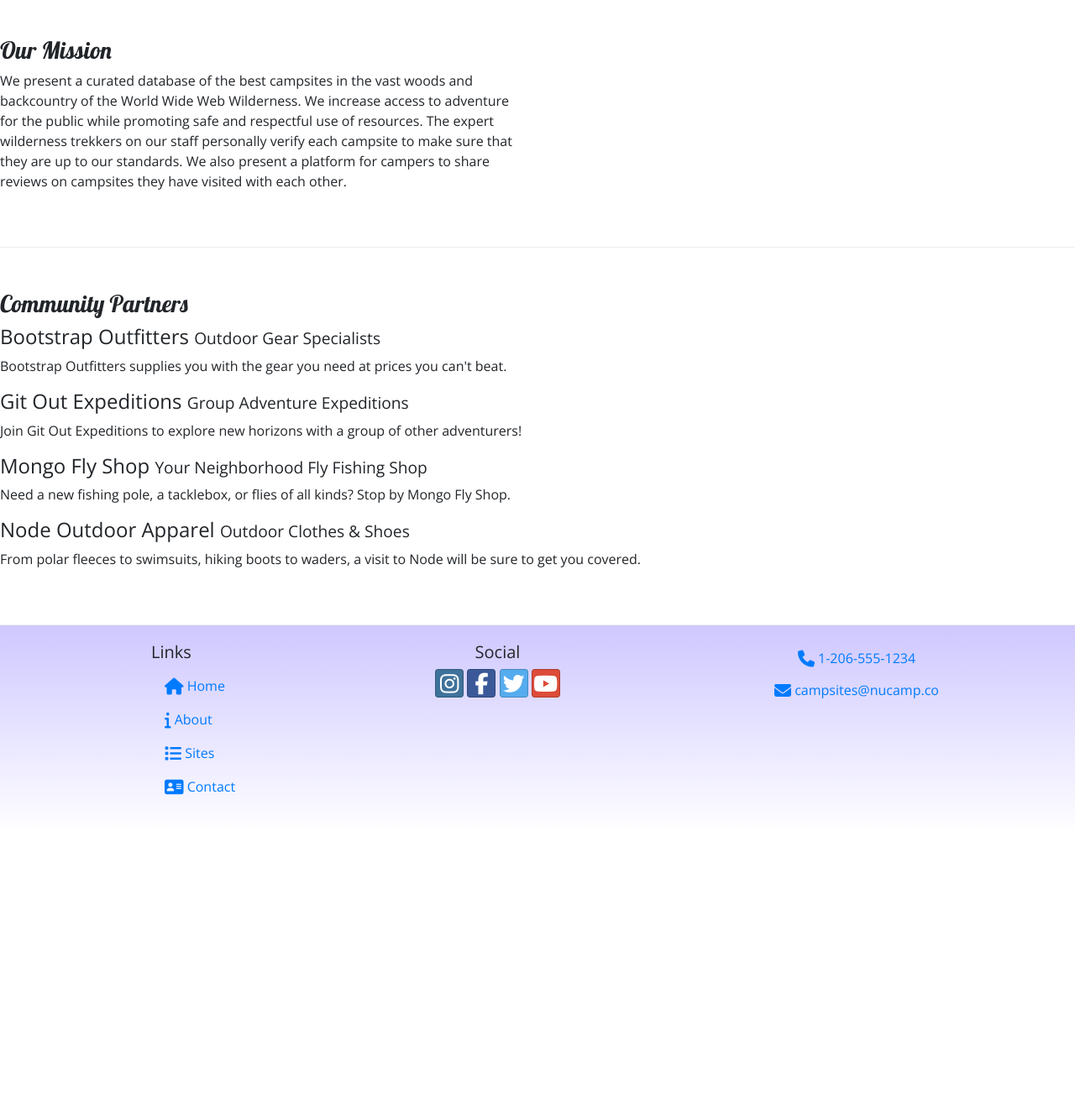
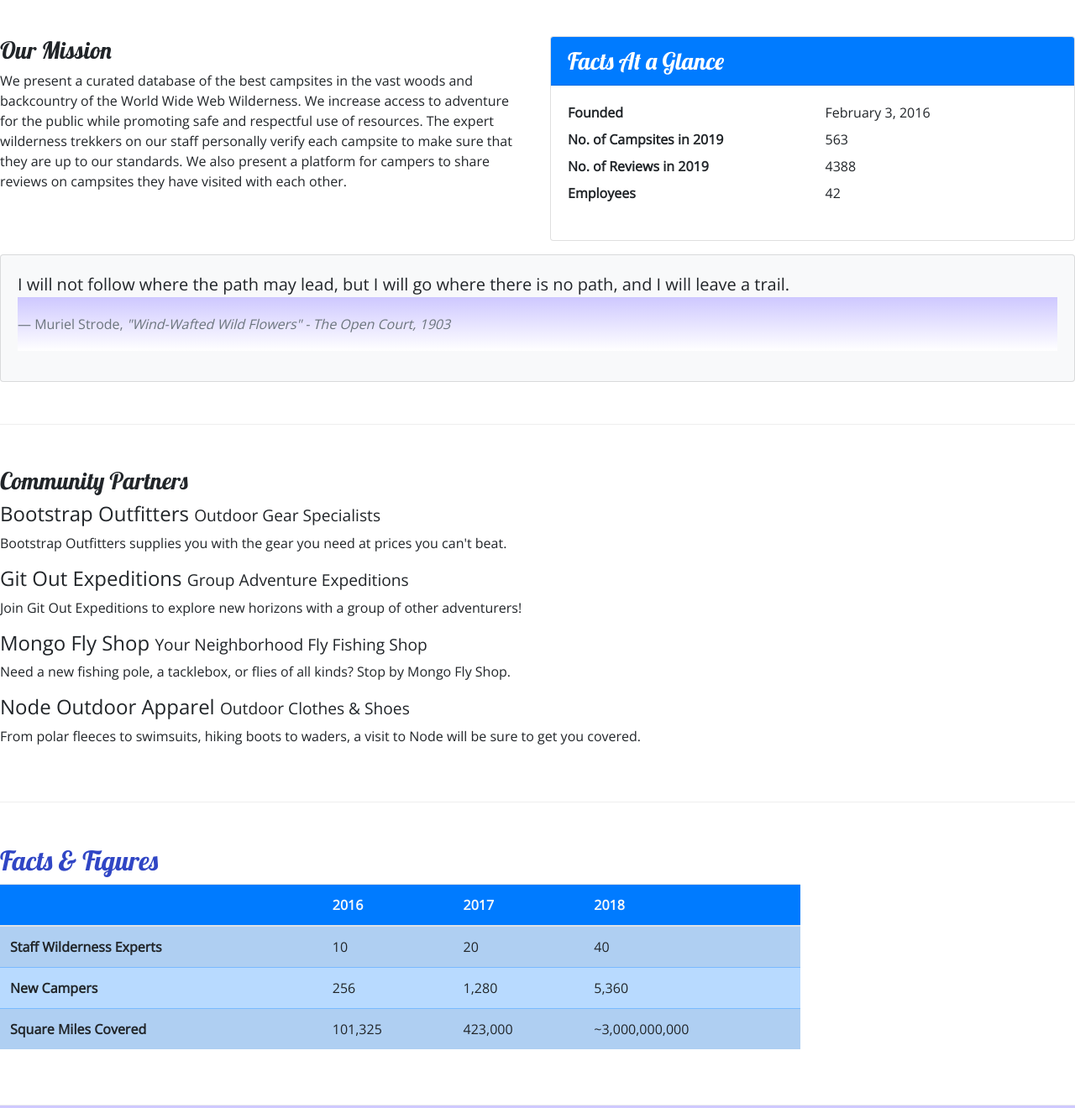
Before and after one commit to zootechdrum/nucampsite-1, a website: page aboutus.html in a window 1280 px wide. Shown: the part 280-1600 px from the top of the page at 84% size. Before the commit the page ends 1273 px from the top, so only its background shows below. Drawn offline with nearby package versions, Linux system fonts and the light colour scheme.

Commit message:
Tables and Cards

```diff
--- a/aboutus.html
+++ b/aboutus.html
@@ -38,15 +38,43 @@
         </div>
     </div>
 
-    <div>
-      <div class="row row-content">
-        <div class="col col-sm-6">
-          <h3>Our Mission</h3>
-            <p>We present a curated database of the best campsites in the vast woods and backcountry of the World Wide Web
-              Wilderness. We increase access to adventure for the public while promoting safe and respectful use of
-              resources. The expert wilderness trekkers on our staff personally verify each campsite to make sure that they
-              are up to our standards. We also present a platform for campers to share reviews on campsites they have
-              visited with each other.</p>
+    <div class="row row-content">
+      <div class="col-sm-6">
+        <h3>Our Mission</h3>
+        <p>We present a curated database of the best campsites in the vast woods and backcountry of the World Wide Web
+          Wilderness. We increase access to adventure for the public while promoting safe and respectful use of resources.
+          The expert wilderness trekkers on our staff personally verify each campsite to make sure that they are up to our
+          standards. We also present a platform for campers to share reviews on campsites they have visited with each other.
+        </p>
+      </div>
+      <div class="col-sm-6">
+        <div class="card">
+          <h3 class="card-header bg-primary text-white">Facts At a Glance</h3>
+          <div class="card-body">
+            <dl class="row">
+              <dt class="col-6">Founded</dt>
+              <dd class="col-6">February 3, 2016</dd>
+              <dt class="col-6">No. of Campsites in 2019</dt>
+              <dd class="col-6">563</dd>
+              <dt class="col-6">No. of Reviews in 2019</dt>
+              <dd class="col-6">4388</dd>
+              <dt class="col-6">Employees</dt>
+              <dd class="col-6">42</dd>
+            </dl>
+          </div>
+        </div>
+      </div>
+      <div class="col">
+        <div class="card bg-light mt-3">
+          <blockquote class="blockquote card-body">
+            <p class="mb-0">I will not follow where the path may lead, but I will go where there is no path, and I will
+              leave a trail.</p>
+            <footer class="blockquote-footer">Muriel Strode,
+              <cite title="Source Title">"Wind-Wafted Wild Flowers" -
+                The Open Court, 1903
+              </cite>
+            </footer>
+          </blockquote>
         </div>
       </div>
     </div>
@@ -70,9 +98,47 @@
         </div>
       </div>
     </div>
+
+  <div class="row row-content">
+    <div class="col-sm-9">
+      <h2>Facts &amp; Figures</h2>
+      <div class="table-responsive">
+        <table class="table table-striped">
+          <thead>
+            <tr class="bg-primary text-light">
+              <th></th>
+              <th>2016</th>
+              <th>2017</th>
+              <th>2018</th>
+            </tr>
+          </thead>
+          <tbody class="table-primary">
+            <tr>
+              <th>Staff Wilderness Experts</th>
+              <td>10</td>
+              <td>20</td>
+              <td>40</td>
+            </tr>
+            <tr>
+              <th>New Campers</th>
+              <td>256</td>
+              <td>1,280</td>
+              <td>5,360</td>
+            </tr>
+            <tr>
+              <th>Square Miles Covered</th>
+              <td>101,325</td>
+              <td>423,000</td>
+              <td>~3,000,000,000</td>
+            </tr>
+          </tbody>
+        </table>
+      </div>
+    </div>
   </div>
+</div>
 
-  <footer>
+    <footer class="site-footer">
     <div class="container">
       <div class="row">
         <div class="col-4 col-sm-2 offset-1">
--- a/css/styles.css
+++ b/css/styles.css
@@ -35,3 +35,8 @@ footer {
     border-bottom: 1px ridge;
     min-height: 200px;
 }
+
+.site-footer{
+    background-image: linear-gradient(#CEC8FF, white);
+    padding: 20px 0;
+}
```
Also changed, not shown: contactus.html (+1 -1 lines), index.html (+8 -5 lines).
